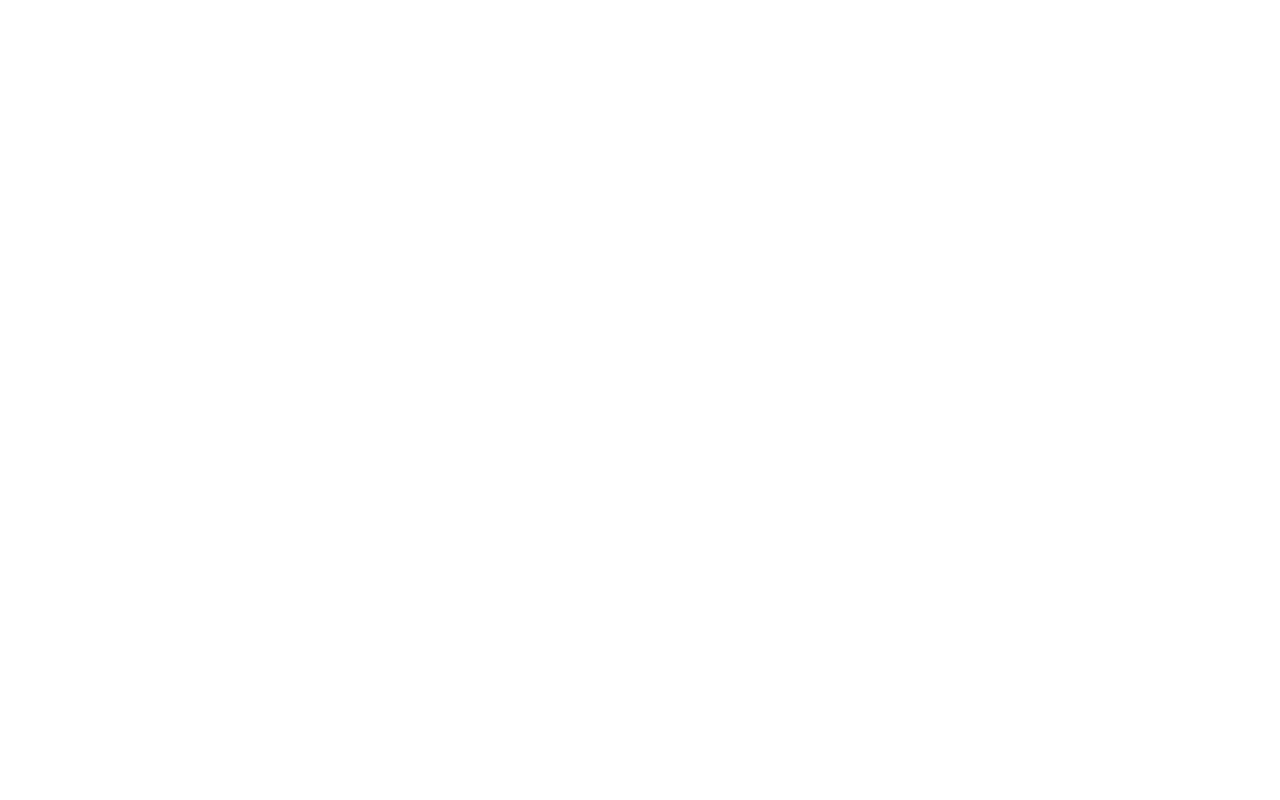
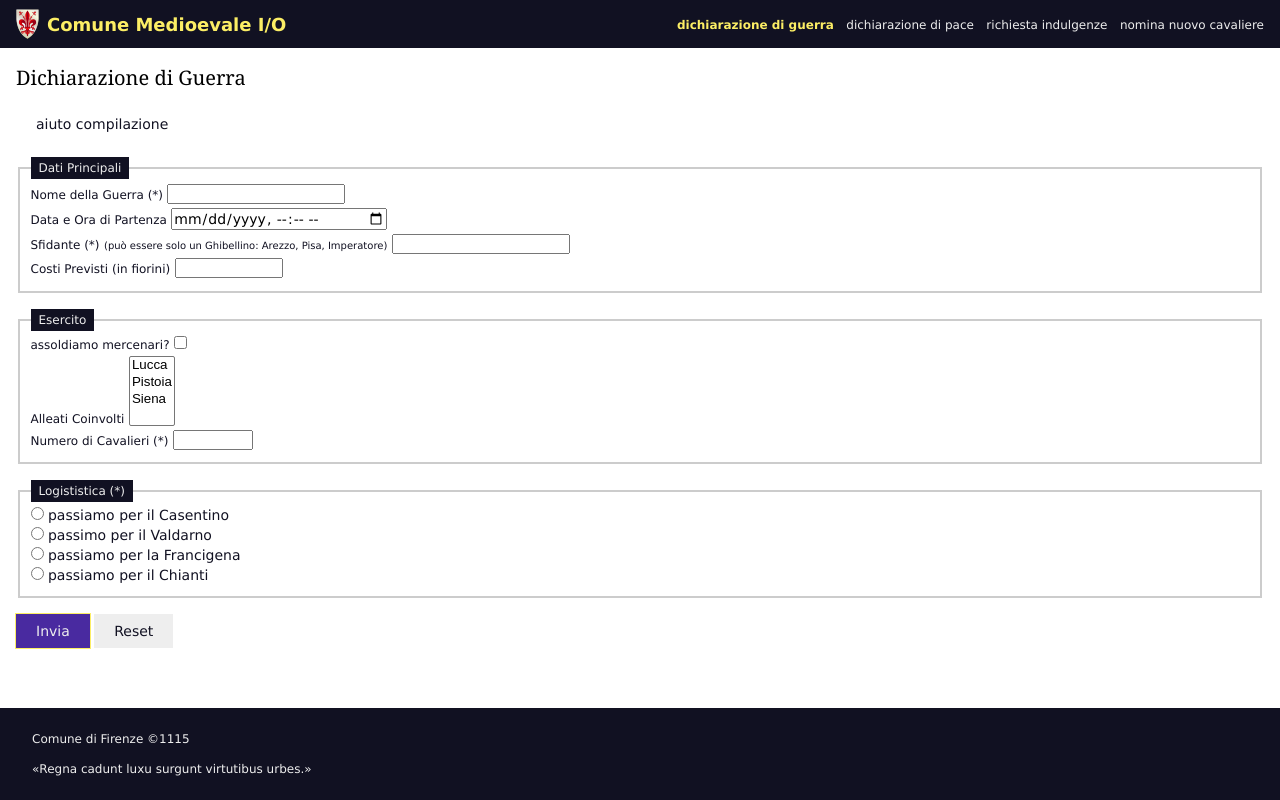
Before and after one commit to adellava/basic-html-css-workshop, a website: page 03_in_action/01_examples.html in a window 1280 px wide. Drawn offline with Linux system fonts and the light colour scheme.

Commit message:
aggiunge ultimo capitolo sugli esempi

```diff
--- a/02_CSS/02_using_css/assets/layout.css
+++ b/02_CSS/02_using_css/assets/layout.css
@@ -14,7 +14,7 @@
 .grid {
     display: grid;
     grid-template-columns: 200px auto;
-    grid-template-rows: minmax(30px, 50px) 1fr minmax(30px, 50px);
+    grid-template-rows: minmax(30px, max-content) 1fr minmax(30px, max-content);
     grid-column-gap: 10px;
     grid-row-gap: 20px;
     grid-template-areas:
--- a/03_in_action/01_examples.html
+++ b/03_in_action/01_examples.html
@@ -0,0 +1,170 @@
+<!DOCTYPE html>
+<html class="html" lang="it">
+    <head>
+        <meta charset="utf-8">
+        <title>Form</title>
+        <meta name="viewport" content="width=device-width, initial-scale=1">
+    </head>
+    <script>
+        const onSubmit = (event) => {
+            event.preventDefault();
+            const form = new FormData(event.target);
+            const data = Object.fromEntries( form.entries() );
+            console.log("data", data);
+        };
+    </script>
+    <link href="./assets/styles/style.css" rel="stylesheet" />
+    <body class="html__body" >
+
+        <div class="layoutvertical">
+            <div class="layoutvertical__header">
+
+                <header class="mainheader">
+                    <section class="mainheader__logotipo-wrapper">
+                        <img class="mainheader__logo" title="Stemma di Firenze" src="assets/images/firenze.svg" />
+                        <h1 class="mainheader__title">Comune Medioevale I/O</h1>
+                    </section>
+                    <nav class="mainheader__item-wrapper">
+                        <a href="#" class="mainheader__item mainheader__item--active">dichiarazione di guerra</a>
+                        <a href="#" class="mainheader__item">dichiarazione di pace</a>
+                        <a href="#" class="mainheader__item">Richiesta Indulgenze</a>
+                        <a href="#" class="mainheader__item">Nomina Nuovo Cavaliere</a>
+                    </nav>
+                </header>
+
+            </div>
+            <div class="layoutvertical__maincontent">
+
+                <main class="content-wrapper">
+                    <section>
+                        <h2 class="pagetitle">Dichiarazione di Guerra</h2>
+                        <menu class="menu">
+                            <div class="menu__actions-group">
+                                <button class="button button--secondary" onclick="window.dialog.showModal();">aiuto compilazione</button>
+                            </div>
+                        </menu>
+                        <form onsubmit="return onSubmit(event);">
+                            <fieldset class="fieldset">
+                                <legend class="fieldset__legend">Dati Principali</legend>
+                                <label class="inputblock">
+                                    <span class="inputblock__label">Nome della Guerra (*)</span>
+                                    <input class="inputblock__field" required name="nomeOperazione" type="text" minlength="3" maxlength="50"/>
+                                </label>
+                                <label class="inputblock">
+                                    <span class="inputblock__label">Data e Ora di Partenza</span>
+                                    <input class="inputblock__field" name="data" type="datetime-local" />
+                                </label>
+                                <label class="inputblock">
+                                    <span class="inputblock__label">Sfidante (*)</span>
+                                    <small class="inputblock__helptext">(può essere solo un Ghibellino: Arezzo, Pisa, Imperatore)</small>
+                                    <input class="inputblock__field" required name="sfidante" type="text" list="sfidante" pattern="[Pp]isa|[Aa]rezzo|[Ii]mperatore" />
+                                    <datalist id="sfidante">
+                                        <option>Pisa</option>
+                                        <option>Arezzo</option>
+                                        <option>Imperatore</option>
+                                    </datalist>
+                                </label>
+                                <label class="inputblock">
+                                    <span class="inputblock__label">Costi Previsti (in fiorini)</span>
+                                    <input class="inputblock__field" name="costi" type="number"  min="0" max="999999" step="0.1"/>
+                                </label>
+                            </fieldset>
+                            <fieldset class="fieldset">
+                                <legend class="fieldset__legend">Esercito</legend>
+                                <label class="inputblock">
+                                    <span class="inputblock__label">assoldiamo mercenari?</span>
+                                    <input class="inputblock__field" type="checkbox" name="has-mercenari">
+                                </label>
+                                <label class="inputblock">
+                                    <span class="inputblock__label">Alleati Coinvolti</span>
+                                    <select multiple name="alleati">
+                                        <option value="1">Lucca</option>
+                                        <option value="2">Pistoia</option>
+                                        <option value="3">Siena</option>
+                                    </select>
+                                </label>
+                                <label class="inputblock">
+                                    <span class="inputblock__label">Numero di Cavalieri (*)</span>
+                                    <input class="inputblock__field" required name="cavalieri" type="number"  min="0" max="5000" step="1"/>
+                                </label>
+                            </fieldset>
+                            <fieldset class="fieldset">
+                                <legend class="fieldset__legend">Logististica (*)</legend>
+                                <label class="inputblock">
+                                    <input class="inputblock__field" type="radio" name="logistica" required>
+                                    passiamo per il Casentino
+                                </label>
+                                <label class="inputblock">
+                                    <input class="inputblock__field" type="radio"  name="logistica">
+                                    passimo per il Valdarno
+                                </label>
+                                <label class="inputblock">
+                                    <input class="inputblock__field" type="radio" name="logistica">
+                                    passiamo per la Francigena
+                                </label>
+                                <label class="inputblock">
+                                    <input class="inputblock__field" type="radio" name="logistica">
+                                    passiamo per il Chianti
+                                </label>
+                            </fieldset>
+                            <menu class="menu">
+                                <div class="menu__actions-group">
+                                    <button class="button" type="submit"  autofocus="true">Invia</button>
+                                    <button class="button" type="reset"  autofocus="true">Reset</button>
+                                </div>
+                            </menu>
+                        </form>
+                    </section>
+                </main>
+
+            </div>
+            <div class="layoutvertical__footer">
+
+                <footer class="footer">
+                    <p class="footer__paragraph">Comune di Firenze ©1115</p>
+                    <p class="footer__paragraph"><q>Regna cadunt luxu surgunt virtutibus urbes.</q> </p>
+                </footer>
+
+            </div>
+        </div>
+
+
+        <dialog id="dialog">
+            <table class="table">
+                <thead>
+                    <tr>
+                        <th class="table__th">Tipo</th>
+                        <th class="table__th">Costo Standard (in fiorini)</th>
+                        <th class="table__th">Cavalieri Necessari</th>
+                    </tr>
+                </thead>
+
+                <tbody>
+                    <tr>
+                        <td class="table__td">contro l'Imperatore</td>
+                        <td class="table__td">600.000</td>
+                        <td class="table__td">3.000</td>
+                    </tr>
+                    <tr>
+                        <td class="table__td">contro comune Toscano</td>
+                        <td class="table__td">400.000</td>
+                        <td class="table__td">2.000</td>
+                    </tr>
+                    <tr>
+                        <td class="table__td">contro regno Italiano</td>
+                        <td class="table__td">500.000</td>
+                        <td class="table__td">2.500</td>
+                    </tr>
+                </tbody>
+
+                <caption>Costi di Riferimento</caption>
+
+            </table>
+
+            <form method="dialog" >
+                <button class="button">chiudi</button>
+            </form>
+
+        </dialog>
+    </body>
+</html>
--- /dev/null
+++ b/03_in_action/assets/styles/_variables.css
@@ -0,0 +1,11 @@
+:root {
+    --color-dark: #112;
+    --color-light: #eee;
+    --color-primary: #492aa0;
+    --color-accent: #fcee65;
+    --color-neutral: #cccccc;
+    /* TODO */
+    --spacing-x1: 4px;
+    --spacing-x2: 8px;
+    --spacing-x4: 16px;
+}
--- /dev/null
+++ b/03_in_action/assets/styles/components/_button.css
@@ -0,0 +1,33 @@
+/* button component */
+
+.button {
+    border: none;
+    margin: 0;
+    padding: 10px 20px;
+    min-width: 5ch;
+    background: var(--color-light);
+    color: var(--color-dark);
+    line-height: 1;
+    cursor: pointer;
+    font-family: Verdana, Geneva, Tahoma, sans-serif;
+    font-size: 14px;
+}
+
+.button:hover, .button:focus {
+    background-color: var(--color-primary);
+    color: var(--color-light);
+}
+
+
+.button--secondary {
+    background: transparent
+}
+
+.button--secondary:hover, .button--secondary:focus {
+    background-color: var(--color-light);
+    color: var(--color-primary);
+}
+
+.button:focus {
+    outline: 1px solid var(--color-accent);
+}
--- /dev/null
+++ b/03_in_action/assets/styles/components/_contentwrapper.css
@@ -0,0 +1,5 @@
+/* contentwrapper component */
+
+.content-wrapper {
+    margin: 16px;
+}
--- /dev/null
+++ b/03_in_action/assets/styles/components/_fieldset.css
@@ -0,0 +1,14 @@
+/* fildsetcomponent component */
+
+.fieldset {
+    border: 2px solid var(--color-neutral);
+    margin-bottom: 16px;
+}
+
+.fieldset__legend {
+    font-size: 12px;
+    padding: 4px 8px;
+    background-color: var(--color-dark);
+    color: var(--color-light);
+    font-family: Verdana, Geneva, Tahoma, sans-serif;
+}
--- /dev/null
+++ b/03_in_action/assets/styles/components/_footer.css
@@ -0,0 +1,15 @@
+/* footer component */
+
+.footer {
+    height: auto;
+    overflow: auto;
+    background-color: var(--color-dark);
+    color: var(--color-light);
+    font-family: Verdana, Geneva, Tahoma, sans-serif;
+    padding: 8px 16px
+}
+
+.footer__paragraph {
+    margin: 16px;
+    font-size: 12px;
+}
--- /dev/null
+++ b/03_in_action/assets/styles/components/_html.css
@@ -0,0 +1,16 @@
+/* html component */
+
+.html {
+    margin: 0;
+    padding: 0;
+    width: 100%;
+    height: 100%;
+}
+
+.html__body {
+    margin: 0;
+    padding: 0;
+    width: 100%;
+    height: 100%;
+    font-size: 14px;
+}
--- /dev/null
+++ b/03_in_action/assets/styles/components/_input.css
@@ -0,0 +1,25 @@
+/* input component */
+
+.inputblock {
+    width: 100%;
+    margin-bottom: 4px;
+    font-size: 14px;
+    font-family: Verdana, Geneva, Tahoma, sans-serif;
+    color: var(--color-dark);
+    display: block;
+}
+
+.inputblock__label {
+    font-size: 12px;
+}
+
+.inputblock__helptext {
+    font-size: 10px;
+}
+
+.inputblock__field {
+    font-size: 14px;
+    font-family: Verdana, Geneva, Tahoma, sans-serif;
+    margin: 0;
+    padding: 0;
+}
--- /dev/null
+++ b/03_in_action/assets/styles/components/_layoutvertical.css
@@ -0,0 +1,27 @@
+/* layout vertical component */
+
+.layoutvertical {
+    display: grid;
+    grid-template-rows: minmax(30px, max-content) 1fr minmax(30px, max-content);
+    grid-row-gap: 0px;
+    grid-template-areas:
+    "header"
+    "maincontent"
+    "footer";
+    width: 100%;
+    height: 100%;
+}
+
+.layoutvertical__header {
+    grid-area: header;
+}
+
+.layoutvertical__footer {
+    grid-area: footer;
+}
+
+.layoutvertical__maincontent {
+    grid-area: maincontent;
+    overflow: auto;
+    -webkit-overflow-scrolling: touch;
+}
--- /dev/null
+++ b/03_in_action/assets/styles/components/_mainheader.css
@@ -0,0 +1,77 @@
+/* mainheader component */
+
+.mainheader {
+    width: 100%;
+    height: 48px;
+    background-color: var(--color-dark);
+    color: var(--color-light);
+    display: flex;
+    align-items: center;
+    justify-content: space-between;
+    font-family: Verdana, Geneva, Tahoma, sans-serif;
+}
+
+.mainheader__logo {
+    height: 30px;
+    display: inline-flex;
+    margin: 0 8px 0 0;
+}
+
+.mainheader__title {
+    font-size: 18px;
+    color: var(--color-accent);
+    display: inline-flex;
+}
+
+.mainheader__logotipo-wrapper {
+    margin: 0 16px;
+    display: flex;
+    align-items: center;
+    height: 48px;
+}
+
+.mainheader__item-wrapper {
+    margin: 0 16px 0 0;
+}
+
+.mainheader__item {
+    font-size: 12px;
+    color: var(--color-light);
+    text-decoration: none;
+    text-transform: lowercase;
+    margin-left: 8px;
+    font-weight: normal;
+}
+.mainheader__item:hover {
+    color: var(--color-accent);
+    text-decoration: underline;
+}
+.mainheader__item--active {
+    color: var(--color-accent);
+    font-weight: bold;
+}
+
+@media screen and (max-width: 1024px) {
+    .mainheader {
+        height: auto;
+        display: block;
+        overflow: auto;
+    }
+    .mainheader__item-wrapper {
+        display: flex;
+        justify-content: center;
+        padding: 8px 16px 0 16px;
+    }
+    .mainheader__item {
+        height: 32px;
+        margin-left: 0px;
+        padding: 0 4px;
+        text-align: center;
+    }
+    .mainheader__item:hover {
+        text-decoration: none;
+    }
+    .mainheader__item--active {
+        border-bottom: 2px solid var(--color-accent);
+    }
+}
--- /dev/null
+++ b/03_in_action/assets/styles/components/_menu.css
@@ -0,0 +1,14 @@
+/* menucomponent */
+
+.menu {
+    width: 100%;
+    height: auto;
+    background-color: transparent;
+    margin: 0;
+    padding: 0;
+    display: flex;
+    align-items: center;
+    justify-content: space-between;
+    font-family: Verdana, Geneva, Tahoma, sans-serif;
+    margin-bottom: 16px;
+}
--- /dev/null
+++ b/03_in_action/assets/styles/components/_pagetitle.css
@@ -0,0 +1,8 @@
+/* page title component */
+
+.pagetitle {
+    font-family: Georgia, 'Times New Roman', Times, serif;
+    font-size: 20px;
+    font-weight: 400;
+    margin: 16px 0 16px 0;
+}
```
Also changed, not shown: 02_CSS/02_using_css/01_layout.html (+1 -1 lines), 03_in_action/assets/styles/components/_table.css (added, +21 -0 lines), 03_in_action/assets/styles/style.css (added, +13 -0 lines), index.html (+23 -23 lines), 03_in_action/assets/images/firenze.svg (added).
